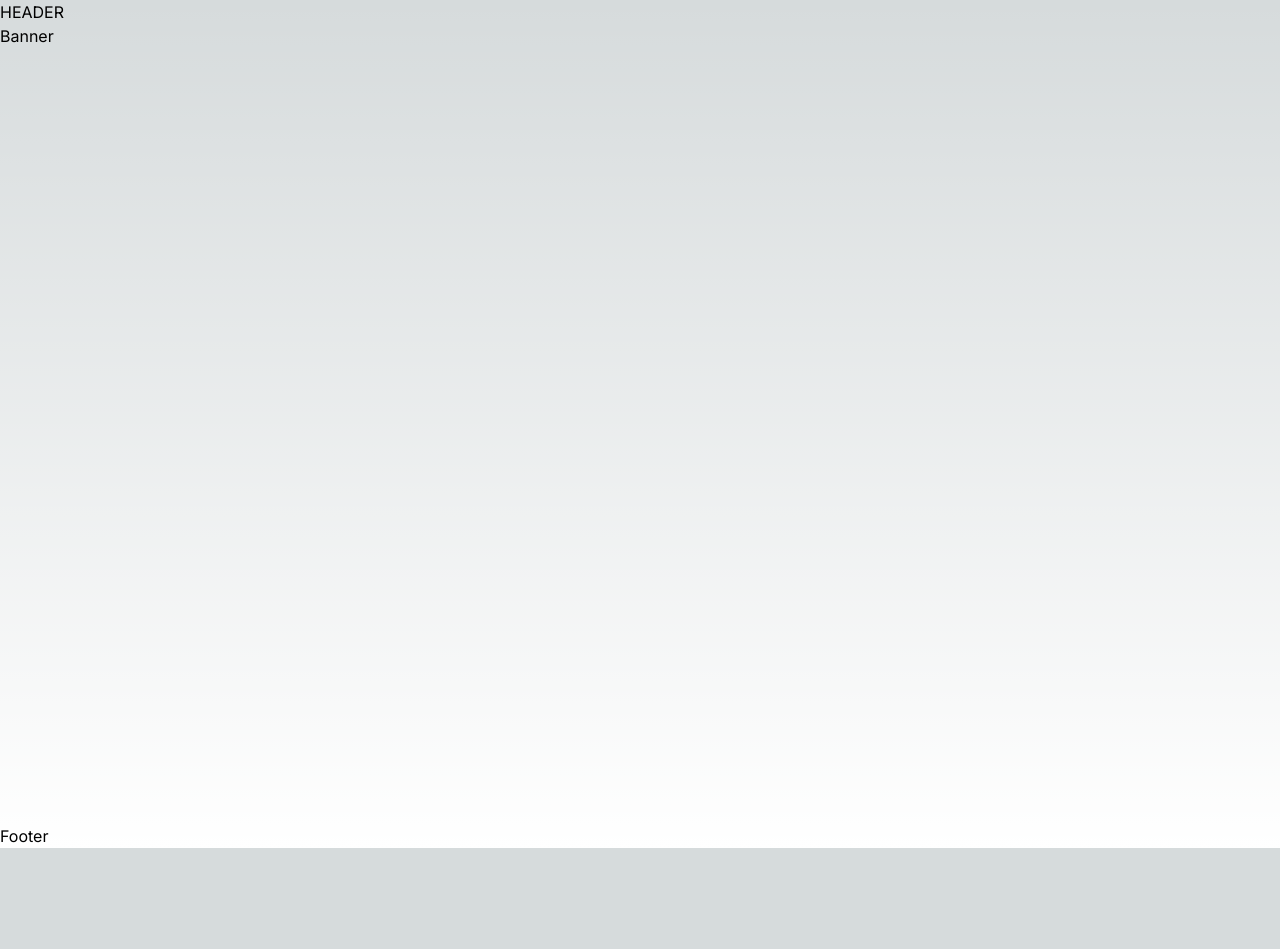
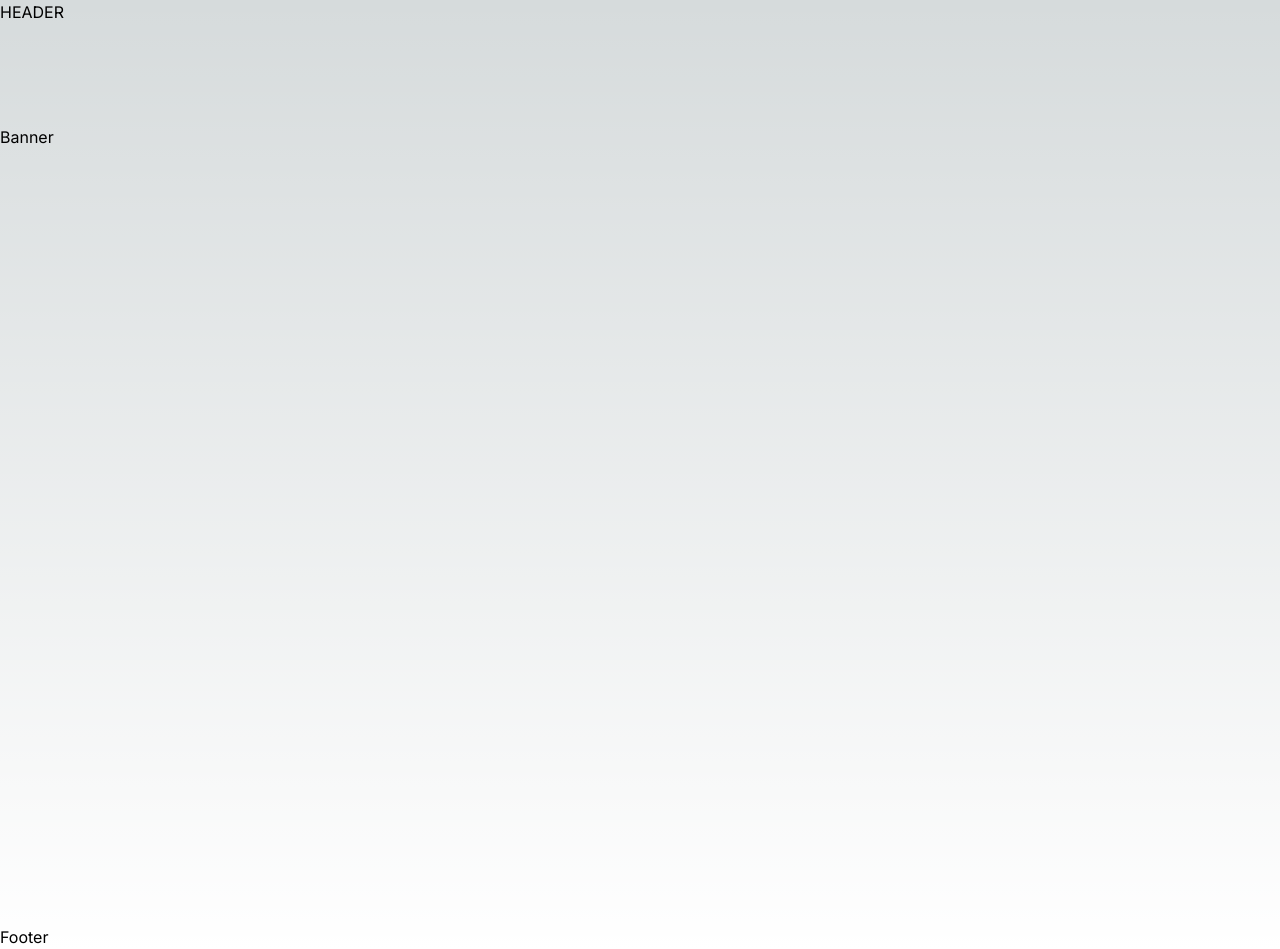
Before and after one commit to memetaverseproject/landing-page, a Next.js app: page / in a window 1280 px wide. Before the commit the page ends 848 px from the top, so only its background shows below. Built offline with nearby package versions, Linux system fonts and the light colour scheme.

Commit message:
Add css boiler plate

```diff
--- a/app/globals.scss
+++ b/app/globals.scss
@@ -1,6 +1,9 @@
 @tailwind base;
 @tailwind components;
 @tailwind utilities;
+
+@import "styles/variables";
+@import "styles/header";
 
 :root {
   --foreground-rgb: 0, 0, 0;
--- a/components/header.tsx
+++ b/components/header.tsx
@@ -1,6 +1,6 @@
 export default function MainHeader() {
   return (
-    <nav>
+    <nav className="main-header">
       HEADER
     </nav>
   )
--- /dev/null
+++ b/styles/header.scss
@@ -0,0 +1,3 @@
+.main-header {
+  height: $header-height;
+}
--- /dev/null
+++ b/styles/variables.scss
@@ -0,0 +1 @@
+$header-height: 125px;
```
